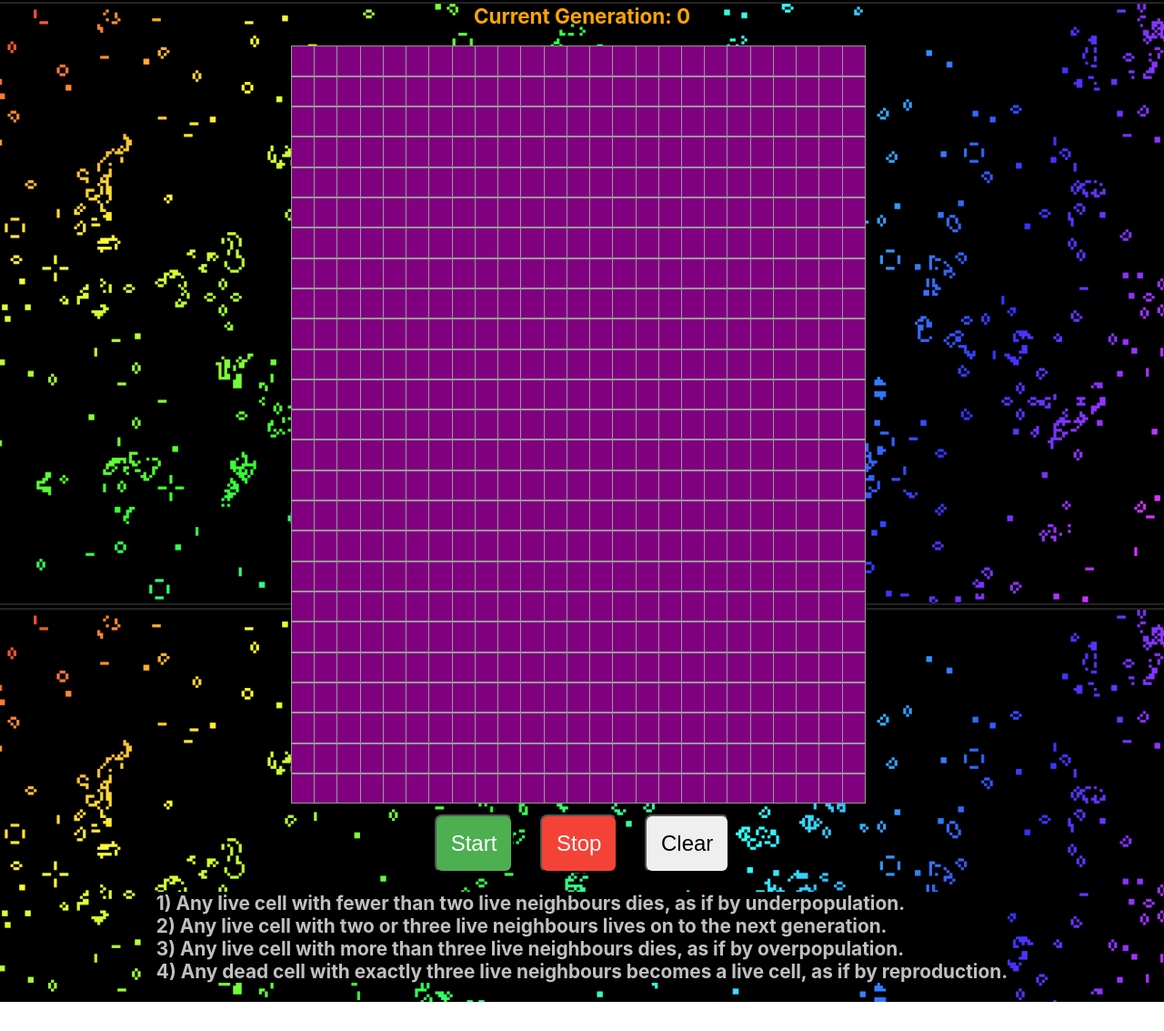
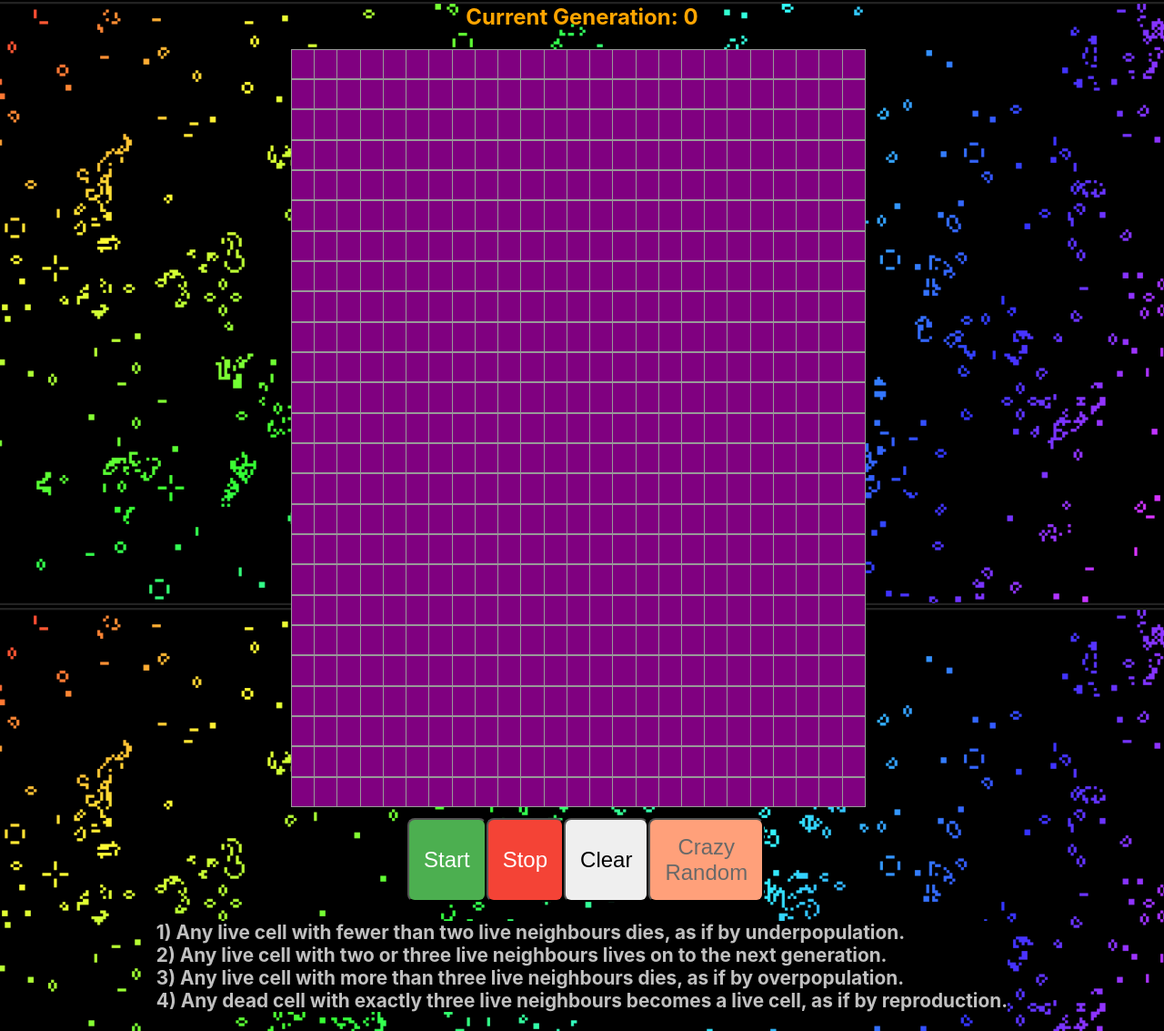
Before and after one commit to Aleksei-Zaichenko/Game-Of-Life, a React (Create React App) app in the folder game-of-life/: page / in a window 1280 px wide. Shown: the whole page at 91% size. Before the commit the page ends 1101 px from the top, so only its background shows below. Built offline with nearby package versions, Linux system fonts and the light colour scheme; the HTML template or start-up script is replaced by a standard one.

Commit message:
Adds 'random' button to GameBoard component

```diff
--- a/game-of-life/src/components/GameBoard.jsx
+++ b/game-of-life/src/components/GameBoard.jsx
@@ -81,6 +81,24 @@ function GameBoard(props) {
     setBoard(makeBoard());
   }
 
+  function handleRandom() {
+    setIsGameDisabled(false);
+    setGenerations(0);
+
+    function makeRandomBoard() {
+      let board = [];
+      for (let x = 0; x < xValue; x++) {
+        board[x] = [];
+        for (let y = 0; y < yValue; y++) {
+          board[x][y] = Math.floor(Math.random() * 2);
+        }
+      }
+      return board;
+    }
+
+    setBoard(makeRandomBoard());
+  }
+
   const runningRef = useRef(isGameDisabled);
   runningRef.current = isGameDisabled;
 
@@ -145,6 +163,13 @@ function GameBoard(props) {
         >
           Clear
         </button>
+        <button
+          className="controlButton"
+          style={{ color: "DimGray", backgroundColor: "LightSalmon" }}
+          onClick={handleRandom}
+        >
+          Crazy Random
+        </button>
       </div>
       <div>
         <p className="rules">
--- a/game-of-life/src/components/cellObject.css
+++ b/game-of-life/src/components/cellObject.css
@@ -31,7 +31,7 @@
 .generationsParagraph {
   color: orange;
   margin-top: 0.3%;
-  font-size: 1.4rem;
+  font-size: 1.5rem;
   text-align: center;
   font-weight: bold;
 }
```
